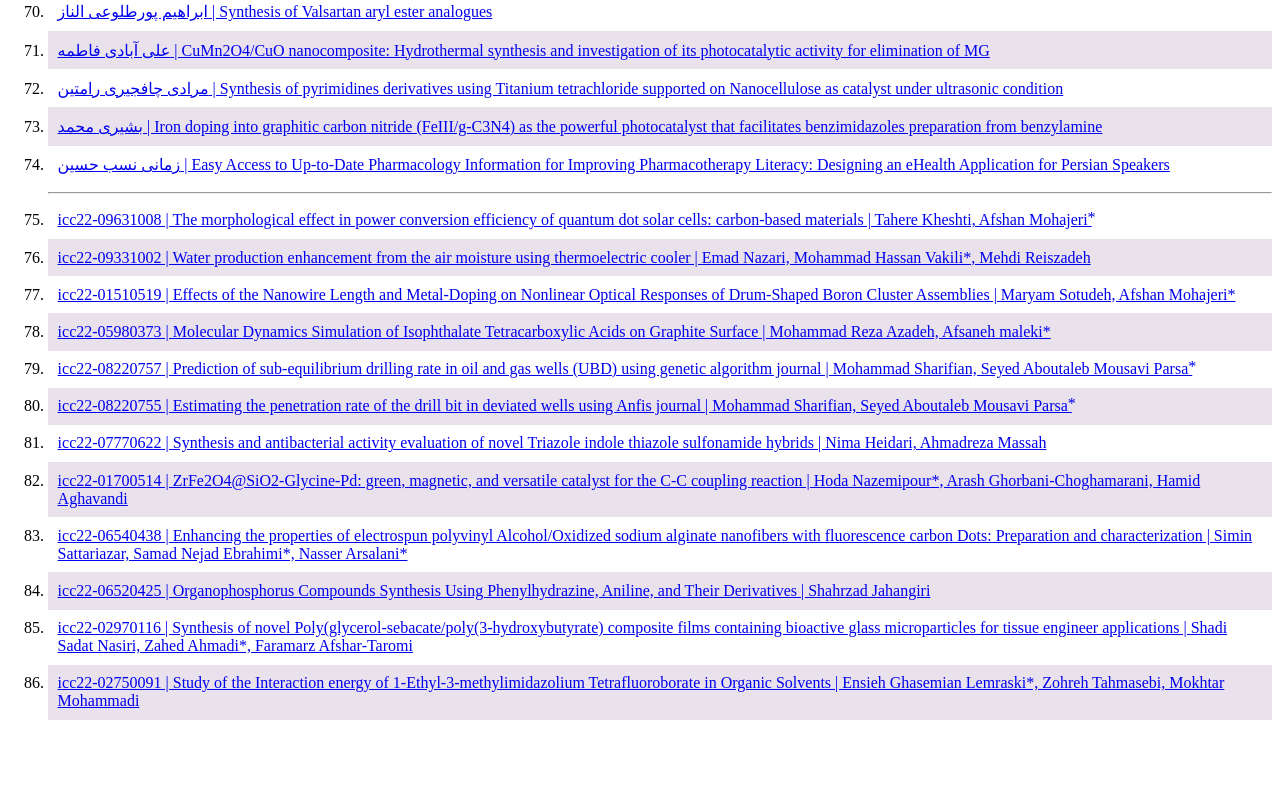
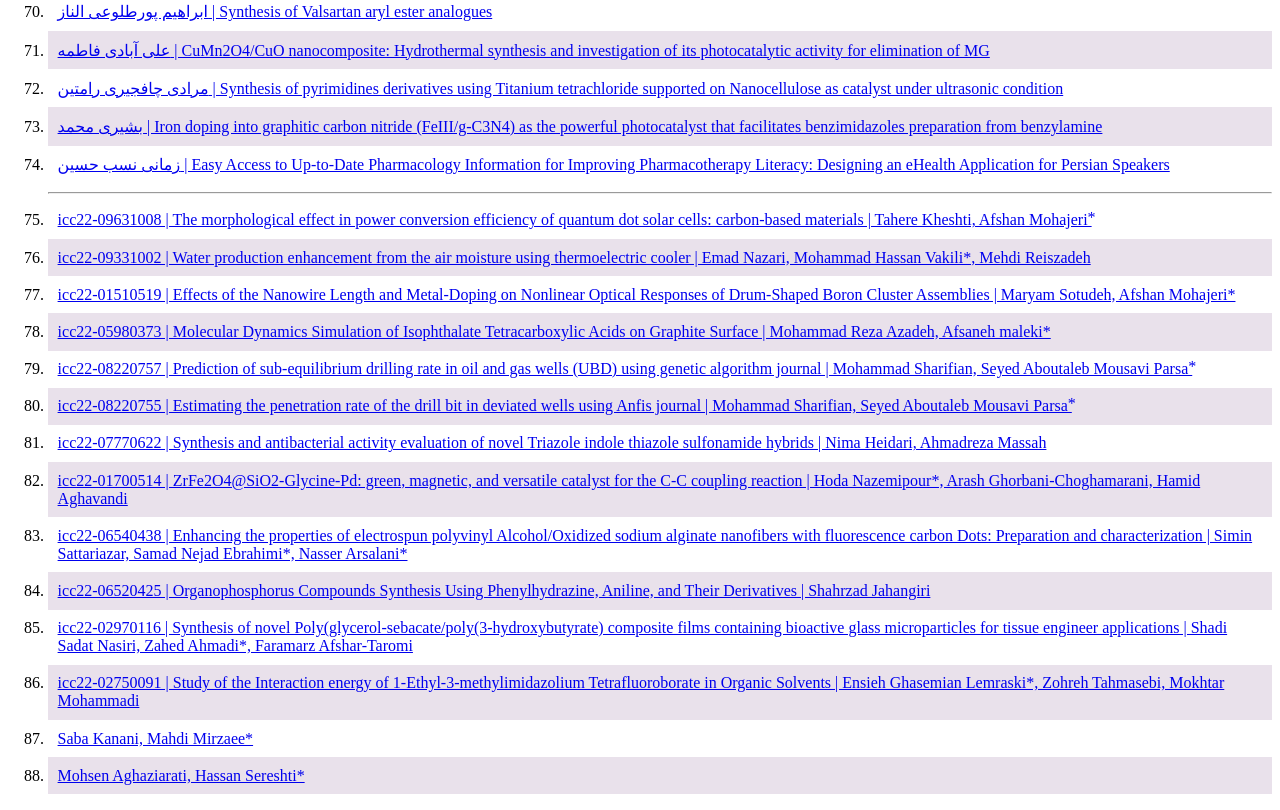
Before and after one commit to namjoo/icc22, a plain HTML site: page index.html in a window 1280 px wide. Shown: the part 3058-3868 px from the top of the page. Before the commit the page ends 3794 px from the top, so only its background shows below. Drawn offline with Linux system fonts and the light colour scheme.

Commit message:
Update index.html
add 13 and 14

```diff
--- a/index.html
+++ b/index.html
@@ -239,6 +239,8 @@
 <li><a target="_blank" href="paziresh/Acceptance_12.pdf">icc22-02750091 | Study of the Interaction energy of
                 1-Ethyl-3-methylimidazolium Tetrafluoroborate in Organic Solvents | Ensieh Ghasemian Lemraski*, Zohreh
                 Tahmasebi, Mokhtar Mohammadi</a></li>
+<li><a target="_blank" href="paziresh/Acceptance_13.pdf">Saba Kanani, Mahdi Mirzaee*</a></li>
+<li><a target="_blank" href="paziresh/Acceptance_14.pdf">Mohsen Aghaziarati, Hassan Sereshti*</a></li>
 
 
 
```
